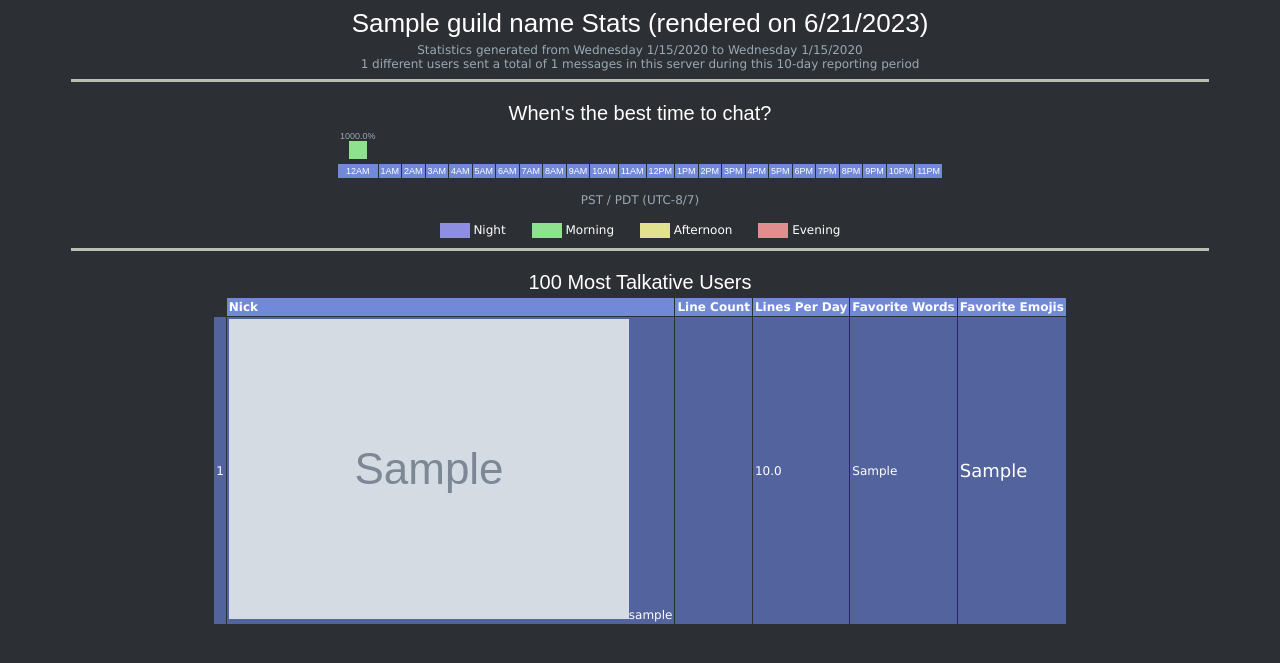
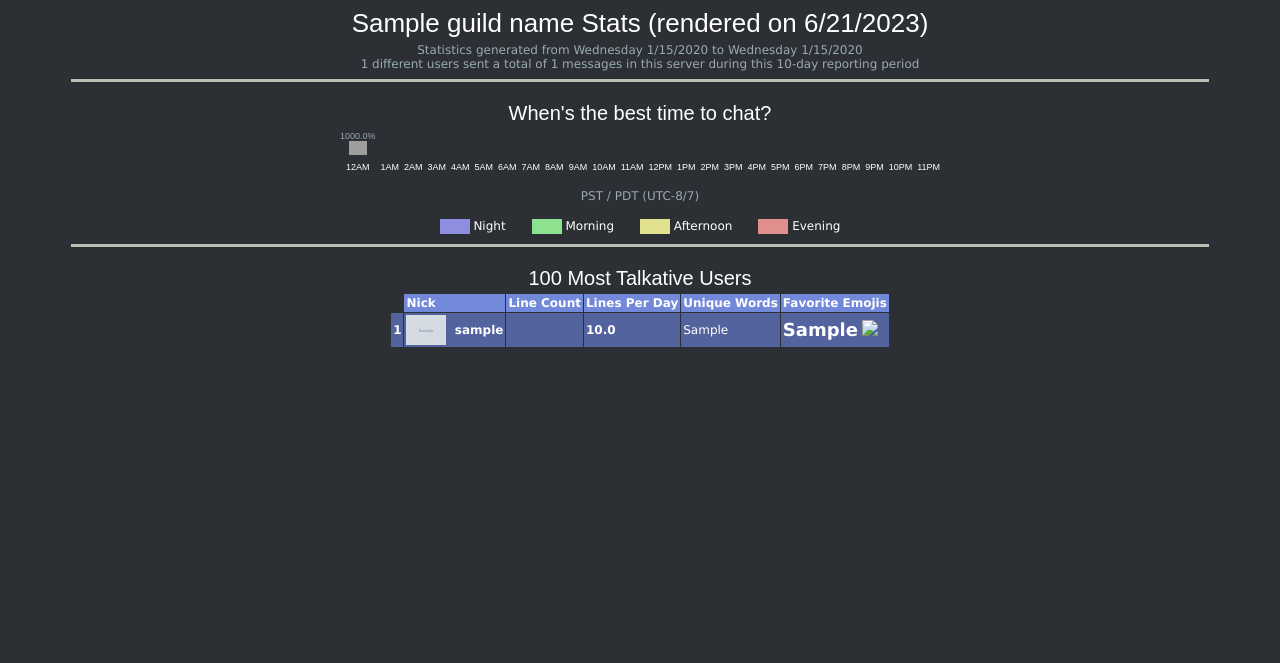
Before and after one commit to begilbert-sys/MuffinBot, a Django app: template stats/templates/index.html in a window 1280 px wide. Shown: the top 663 px of the page. Run offline with Django 4.2, Linux system fonts and the light colour scheme; the template is opened without the code that fills it: most values are stand-ins (such as "Sample title", 1, 10 or a date in 2020); grey boxes marked "Sample" are stand-in pictures; parts of the project's set-up code (start-up, migrations or seed data) failed here and were passed over; some libraries are stand-ins or nearby versions; grey boxes are pictures that could not be loaded.

Commit message:
fixed html bugs

```diff
--- a/main.py
+++ b/main.py
@@ -16,8 +16,9 @@
         print(f'Logged on as {self.user}!')
         # register the guild's name
         guild = self.get_guild(GUILD_ID)
-        if not database.name:
-            database.name = guild.name
+        if not database.guild_name:
+            database.guild_name = guild.name
+            database.guild_icon = guild.icon.url
 
         messages_scraped = 0
         start_time = timeit.default_timer()
--- a/stats/static/style.css
+++ b/stats/static/style.css
@@ -68,11 +68,7 @@
   text-align: center;
 }
 
-.cd {
-  background-color: #7289DA;
-}
-
-.t1 {
+.user_rankings {
   font-family: "Verdana";
   color: #FFFFFF;
   font-size: 12px;
@@ -80,30 +76,38 @@
   font-weight: bold;
 }
 
-.t2 {
+.user_rankings tr:nth-child(even) {
+  background: #7289DA;
+}
+.user_rankings tr:nth-child(odd) {
+  background: #53639E;
+}
+
+.user_ranking_headers {
   font-family: "Verdana";
   color: #FFFFFF;
   font-size: 12px;
   text-align: left;
   font-style: normal;
 }
-
-.c {
+.user_ranking_headers th {
   background-color: #7289DA;
 }
 
-.darkrow {
-  background-color: #53639E;
-}
-
-.lightrow {
-  background-color: #7289DA;
+.blankheader {
+  background-color: #2C2F33 !important;
 }
 
 .rank {
   text-align: right;
 }
 
-.win {
-  font-weight: bold;
+.nick {
+  display: flex;
+  justify-content: flex-start;
+  align-items: center;
 }
+
+.words {
+  font-weight: normal;
+}
--- a/stats/templates/index.html
+++ b/stats/templates/index.html
@@ -10,10 +10,10 @@
   {% load stat_extras %}
   <title>{{ guild_name }} Stats</title>
   <link rel="stylesheet" href="{% static 'style.css' %}" type="text/css" />
+  <link rel="icon" href="{{ guild_icon }}">
 </head>
 
 <body>
-  <script src="{% static 'index.js' %}"></script>
   <center>
     <h1>
       {{ guild_name }} Stats (rendered on {% now "n/j/o" %})
@@ -26,7 +26,7 @@
       {{ database|length|intcomma }} different users sent a total of {{ total_messages|intcomma }} messages in this server during this {{ reporting_period_days|intcomma }}-day reporting period
     </span>
 
-    <img src="{% static 'pipeltv.png' %}" height="3" width="90%" alt="">
+    <img src="{% static 'assets/pipeltv.png' %}" height="3" width="90%" alt="">
     <br>
     <br>
 
@@ -71,29 +71,29 @@
       <tbody>
         <tr>
           <td class="tinv">
-            <img src="{% static 'pipe1v.png' %}" height="15" width="30" align="top" title="0-6">
+            <img src="{% static 'assets/pipe1v.png' %}" height="15" width="30" align="top" title="0-6">
             Night
           </td>
           <td class="tinv" width="20"></td>
           <td class="tinv">
-            <img src="{% static 'pipe2v.png' %}" height="15" width="30" align="top" title="6-12">
+            <img src="{% static 'assets/pipe2v.png' %}" height="15" width="30" align="top" title="6-12">
             Morning
           </td>
           <td class="tinv" width="20"></td>
           <td class="tinv">
-            <img src="{% static 'pipe3v.png' %}" height="15" width="30" align="top" title="12-18">
+            <img src="{% static 'assets/pipe3v.png' %}" height="15" width="30" align="top" title="12-18">
             Afternoon
           </td>
           <td class="tinv" width="20"></td>
           <td class="tinv">
-            <img src="{% static 'pipe4v.png' %}" height="15" width="30" align="top" title="18-24">
+            <img src="{% static 'assets/pipe4v.png' %}" height="15" width="30" align="top" title="18-24">
             Evening
           </td>
         </tr>
       </tbody>
     </table>
 
-    <img src="{% static 'pipeltv.png' %}" height="3" width="90%" alt="">
+    <img src="{% static 'assets/pipeltv.png' %}" height="3" width="90%" alt="">
     <br>
     <br>
 
@@ -101,40 +101,44 @@
       100 Most Talkative Users
     -->
     <h3>100 Most Talkative Users</h3>
-    <table border="0" cellspacing="1" cellpadding="2" class="t2" id="user_rank">
+    <table border="0" cellspacing="1" cellpadding="2" class="user_rankings">
       <tbody>
-        <tr class="t1">
-          <th class="tinv">&nbsp;</td>
-          <th class="c">Nick</td>
-          <th class="c">Line Count</td>
-          <th class="c">Lines Per Day</td>
-          <th class="c">Favorite Words</td>
-          <th class="c">Favorite Emojis</td>
-        </tr>
+        <thead class="user_ranking_headers">
+          <th class="blankheader">&nbsp;</td>
+          <th>Nick</td>
+          <th>Line Count</td>
+          <th>Lines Per Day</td>
+          <th>Unique Words</td>
+          <th>Favorite Emojis</td>
+        </thead>
         {% for user in user_ranking_display %}
-          <tr class="{% cycle 'darkrow' 'lightrow' %}">
+          <tr>
             <td class="rank">
               {{ forloop.counter }}
             </td>
+            <td class="nick">
+              <img src="{{ user.avatar }}" height="30">
+              &nbsp;
+              {{ user.nick }}
+            </td>
 
             <td>
-              <img src="{{user.avatar }}">{{ user.username }}
-            </td>
-
-            <td class="win">
-              {{ user.messages }}
+              {{ user.messages|intcomma }}
             </td>
 
             <td>
               {{ user.average_daily_messages|floatformat:1 }}
             </td>
 
-            <td>
+            <td class="words">
               {{ user.favorite_words |join:", " }}
             </td>
 
             <td>
               <font size="+1">{{ user.favorite_default_emojis |join:" " }}</font>
+              {% for emoji_URL in user.favorite_custom_emojis %}
+                <img src="{{ emoji_URL }}" height="15">
+              {% endfor %}
             </td>
           </tr>
         {% endfor %}
```
Also changed, not shown: stats/discord_database.py (+20 -5 lines), stats/views.py (+5 -2 lines), stats/static/assets/pipe1v.png (renamed from stats/static/pipe1v.png), stats/static/assets/pipe2v.png (renamed from stats/static/pipe2v.png), stats/static/assets/pipe3v.png (renamed from stats/static/pipe3v.png), stats/static/assets/pipe4v.png (renamed from stats/static/pipe4v.png), stats/static/assets/pipeltv.png (renamed from stats/static/pipeltv.png), 1 other file.
